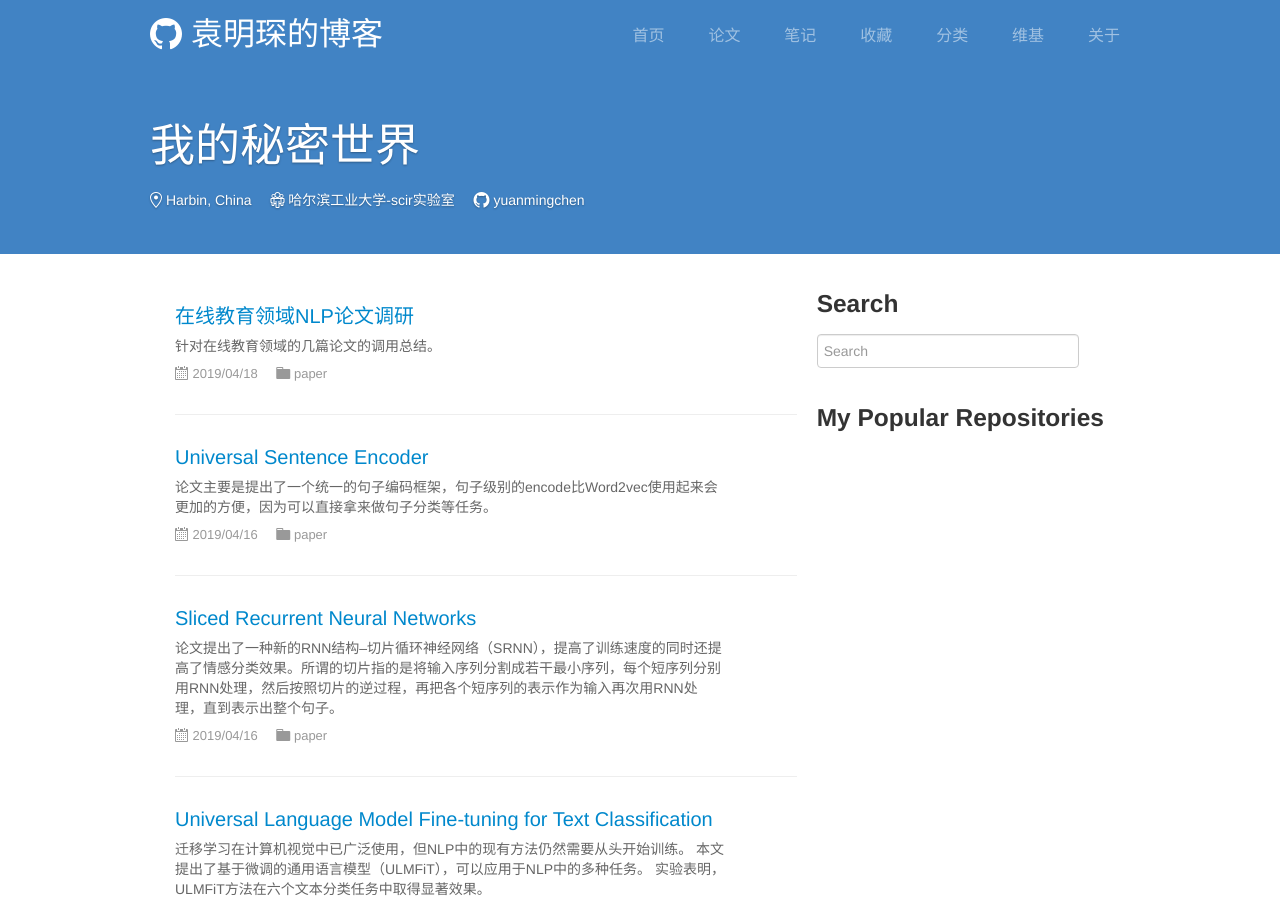
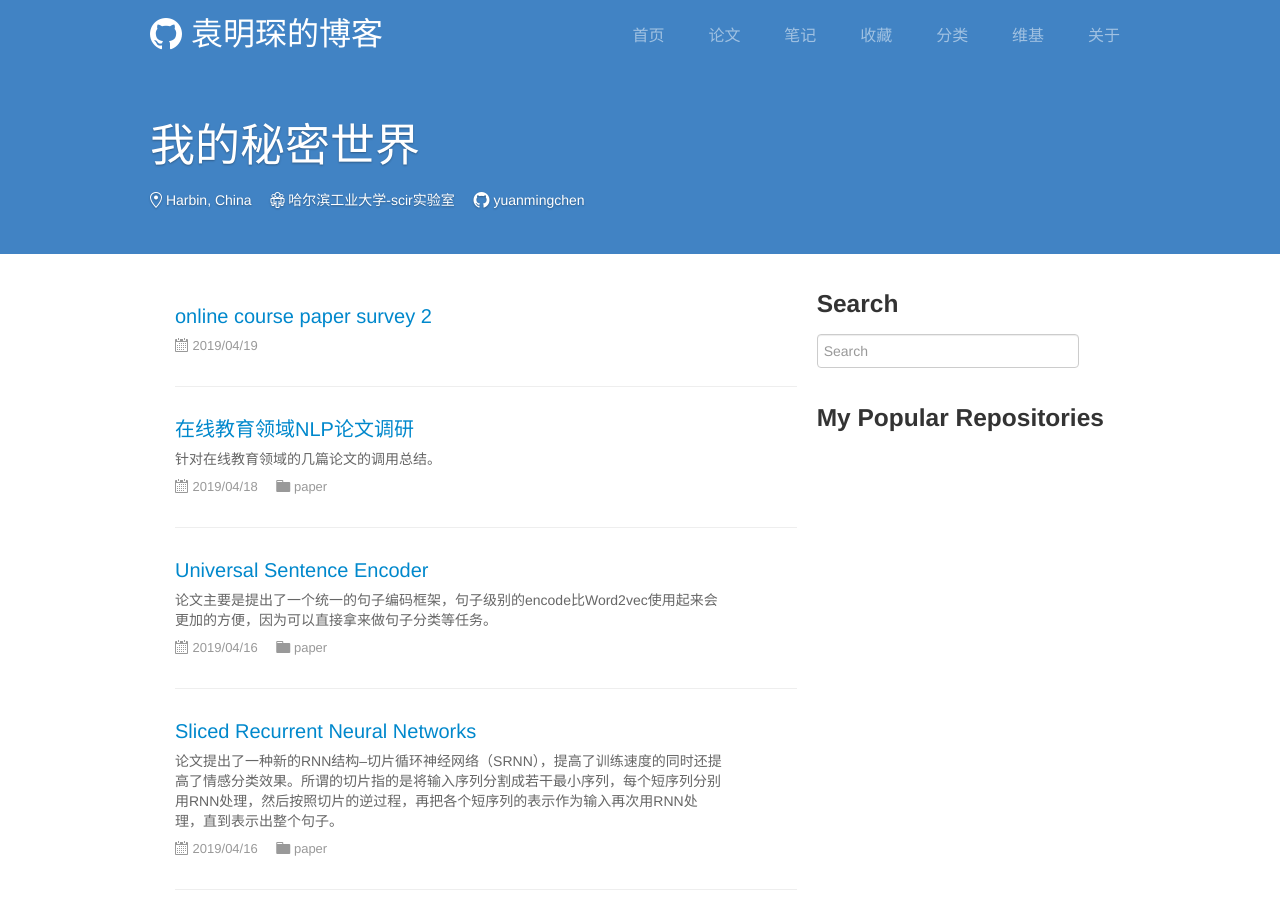
Before and after one commit to yuanmingchen/yuanmingchen.github.io, a Jekyll site: the page built from index.html, in a window 1280 px wide and 900 px high. Built offline with Jekyll 4.4.1, drawn with Linux system fonts in a browser that asks for light colours.

Commit message:
Updates _posts/2019-04-18-Online Course nlp paper survey.md
Auto commit by GitBook Editor

```diff
--- /dev/null
+++ b/_posts/2019-04-19-online-course-paper-survey-2.md
@@ -0,0 +1,10 @@
+---
+layout: post
+title: "online course paper survey 2"
+description: ""
+category:
+slug: onlEduSur
+
+tags: []
+---
+{% include JB/setup %}
```
Also changed, not shown: _posts/2019-04-18-Online Course nlp paper survey.md (+1 -0 lines).
